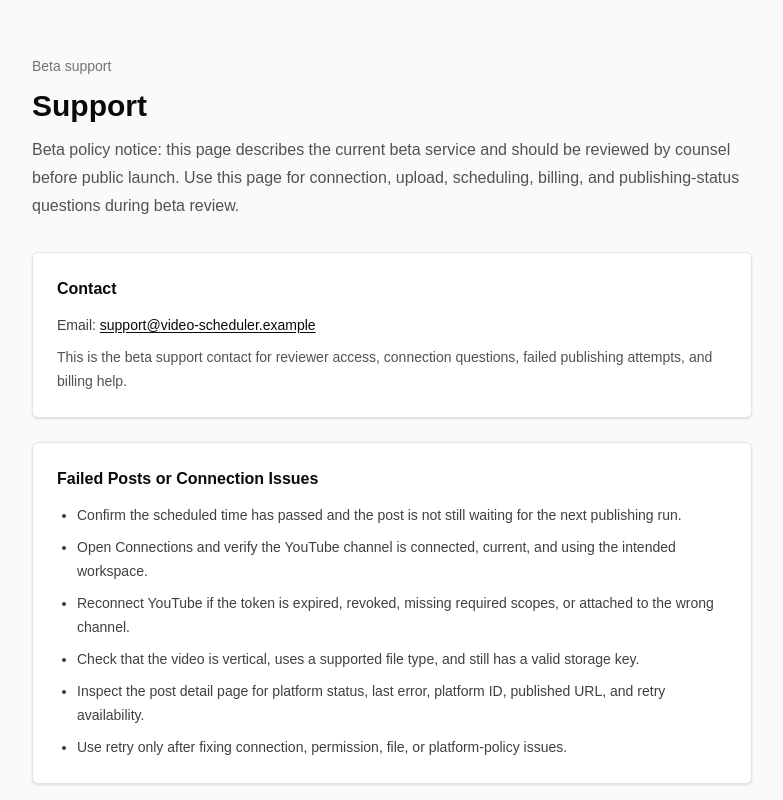
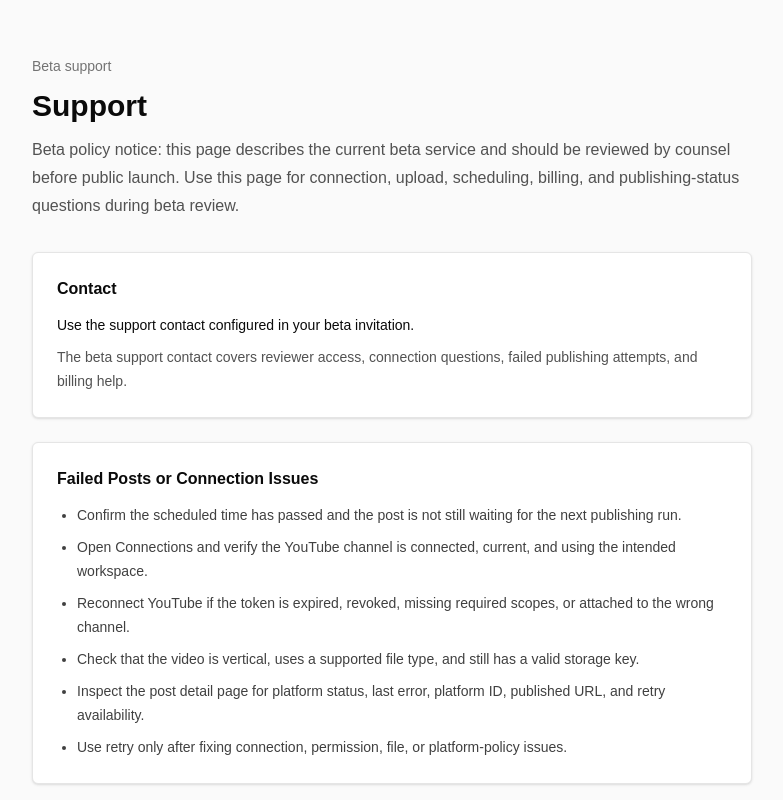
Before and after one commit to darksteel-ai/aegis-relay, a Next.js app: page /support in a window 1280 px wide. Shown: the top 800 px of the page, without its empty margins (248-1031 px from the left). Built offline with nearby package versions, Linux system fonts and the light colour scheme.

Commit message:
chore: finalize public readiness contact copy

```diff
--- a/src/app/privacy/page.tsx
+++ b/src/app/privacy/page.tsx
@@ -2,7 +2,7 @@ import type { Metadata } from "next";
 
 export const metadata: Metadata = {
   title: "Privacy Policy | Video Scheduler",
-  description: "Draft privacy notes for the Video Scheduler beta.",
+  description: "Privacy policy for the current Video Scheduler beta service.",
 };
 
 export const privacyStoredData = [
--- a/src/app/support/page.tsx
+++ b/src/app/support/page.tsx
@@ -14,7 +14,7 @@ export const failedPostChecklist = [
   "Use retry only after fixing connection, permission, file, or platform-policy issues.",
 ];
 
-export const betaSupportContact = "support@video-scheduler.example";
+export const betaSupportContact = "Use the support contact configured in your beta invitation.";
 export const betaSupportNotice =
   "Beta policy notice: this page describes the current beta service and should be reviewed by counsel before public launch.";
 
@@ -36,17 +36,9 @@ export default function SupportPage() {
 
         <section className="mt-8 rounded-md border border-neutral-200 bg-white p-6 text-sm leading-6 text-neutral-700 shadow-sm">
           <h2 className="text-base font-semibold text-neutral-950">Contact</h2>
-          <p className="mt-3">
-            Email:{" "}
-            <a
-              className="font-medium text-neutral-950 underline underline-offset-2"
-              href={`mailto:${betaSupportContact}`}
-            >
-              {betaSupportContact}
-            </a>
-          </p>
+          <p className="mt-3 font-medium text-neutral-950">{betaSupportContact}</p>
           <p className="mt-2 text-neutral-600">
-            This is the beta support contact for reviewer access, connection
+            The beta support contact covers reviewer access, connection
             questions, failed publishing attempts, and billing help.
           </p>
         </section>
--- a/src/app/terms/page.tsx
+++ b/src/app/terms/page.tsx
@@ -2,7 +2,7 @@ import type { Metadata } from "next";
 
 export const metadata: Metadata = {
   title: "Terms of Service | Video Scheduler",
-  description: "Draft beta terms for Video Scheduler.",
+  description: "Terms for the current Video Scheduler beta service.",
 };
 
 export const termsTopics = [
```
Also changed, not shown: 1 other file (tests, documents, lock files or other folders).
